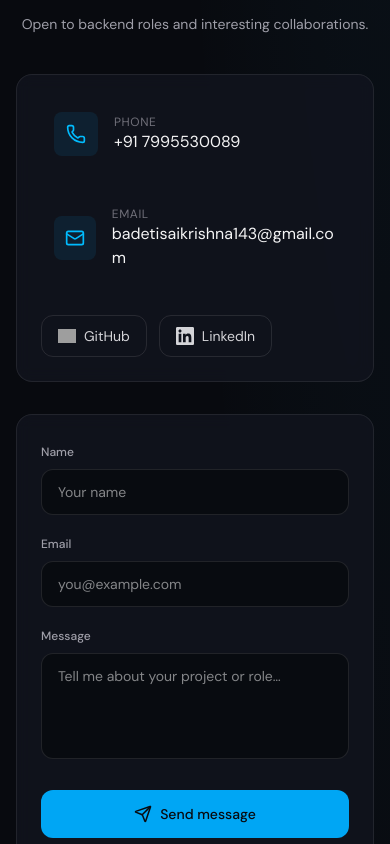
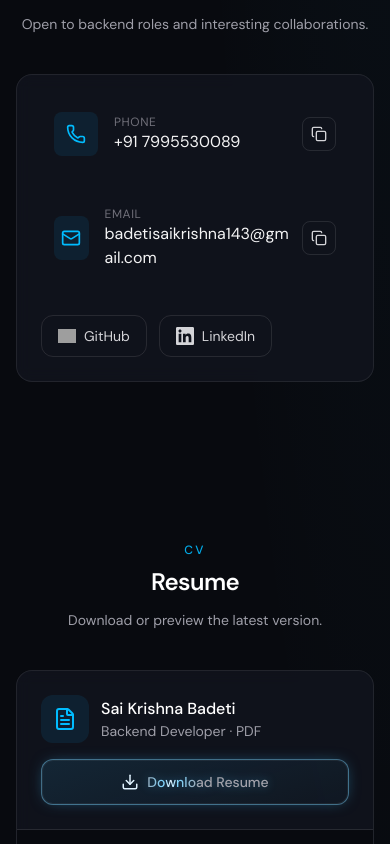
Before and after one commit to saikrishnabadeti/sai_krishna_portfolio, a React (Vite) app: page / in a window 390 px wide. Shown: the part 5720-6564 px from the top of the page. Built offline with nearby package versions, Linux system fonts and the light colour scheme; grey boxes are pictures that could not be loaded.

Commit message:
Refactor Contact component to implement clipboard copy functionality for phone and email

```diff
--- a/src/components/Contact.tsx
+++ b/src/components/Contact.tsx
@@ -1,27 +1,21 @@
-import { useState, type FormEvent } from 'react'
+import { useState } from 'react'
 import { motion } from 'framer-motion'
-import { Mail, Phone, Send } from 'lucide-react'
+import { Check, Copy, Mail, Phone } from 'lucide-react'
 import { GitHubIcon, LinkedInIcon } from './SocialIcons'
 import { SectionHeading } from './SectionHeading'
 import { PERSON } from '../data/content'
 
 export function Contact() {
-  const [sent, setSent] = useState(false)
+  const [copiedField, setCopiedField] = useState<'phone' | 'email' | null>(null)
 
-  function handleSubmit(e: FormEvent<HTMLFormElement>) {
-    e.preventDefault()
-    const form = e.currentTarget
-    const data = new FormData(form)
-    const name = String(data.get('name') ?? '')
-    const email = String(data.get('email') ?? '')
-    const message = String(data.get('message') ?? '')
-    const subject = encodeURIComponent('Portfolio contact')
-    const body = encodeURIComponent(
-      `Name: ${name}\nEmail: ${email}\n\n${message}`,
-    )
-    window.location.href = `mailto:${PERSON.email}?subject=${subject}&body=${body}`
-    setSent(true)
-    window.setTimeout(() => setSent(false), 4000)
+  async function copyValue(value: string, field: 'phone' | 'email') {
+    try {
+      await navigator.clipboard.writeText(value)
+      setCopiedField(field)
+      window.setTimeout(() => setCopiedField(null), 1400)
+    } catch {
+      // No-op fallback for older/blocked clipboard contexts.
+    }
   }
 
   return (
@@ -32,7 +26,7 @@ export function Contact() {
           title="Contact"
           subtitle="Open to backend roles and interesting collaborations."
         />
-        <div className="grid gap-8 lg:grid-cols-2">
+        <div className="mx-auto grid w-full max-w-3xl gap-8">
           <motion.div
             className="space-y-6 rounded-2xl border border-white/[0.08] bg-[#12151f]/80 p-6 backdrop-blur-sm md:p-8"
             initial={{ opacity: 0, x: -16 }}
@@ -40,9 +34,10 @@ export function Contact() {
             viewport={{ once: true, amount: 0.2 }}
             transition={{ duration: 0.45, ease: [0.22, 1, 0.36, 1] }}
           >
+            <div className="flex items-center justify-between gap-3 rounded-xl border border-transparent p-3 transition hover:border-white/10 hover:bg-white/[0.03]">
               <a
                 href={`tel:${PERSON.phone.replace(/\s/g, '')}`}
-              className="flex items-center gap-4 rounded-xl border border-transparent p-3 transition hover:border-white/10 hover:bg-white/[0.03]"
+                className="flex min-w-0 items-center gap-4"
               >
                 <span className="flex h-11 w-11 items-center justify-center rounded-lg bg-sky-500/10 text-sky-400">
                   <Phone size={20} />
@@ -54,10 +49,17 @@ export function Contact() {
                   <p className="text-zinc-100">{PERSON.phone}</p>
                 </div>
               </a>
-            <a
-              href={`mailto:${PERSON.email}`}
-              className="flex items-center gap-4 rounded-xl border border-transparent p-3 transition hover:border-white/10 hover:bg-white/[0.03]"
+              <button
+                type="button"
+                aria-label="Copy phone number"
+                className="rounded-lg border border-white/10 p-2 text-zinc-300 transition hover:border-sky-500/40 hover:text-sky-300"
+                onClick={() => copyValue(PERSON.phone, 'phone')}
               >
+                {copiedField === 'phone' ? <Check size={16} /> : <Copy size={16} />}
+              </button>
+            </div>
+            <div className="flex items-center justify-between gap-3 rounded-xl border border-transparent p-3 transition hover:border-white/10 hover:bg-white/[0.03]">
+              <a href={`mailto:${PERSON.email}`} className="flex min-w-0 items-center gap-4">
                 <span className="flex h-11 w-11 items-center justify-center rounded-lg bg-sky-500/10 text-sky-400">
                   <Mail size={20} />
                 </span>
@@ -68,6 +70,15 @@ export function Contact() {
                   <p className="break-all text-zinc-100">{PERSON.email}</p>
                 </div>
               </a>
+              <button
+                type="button"
+                aria-label="Copy email address"
+                className="rounded-lg border border-white/10 p-2 text-zinc-300 transition hover:border-sky-500/40 hover:text-sky-300"
+                onClick={() => copyValue(PERSON.email, 'email')}
+              >
+                {copiedField === 'email' ? <Check size={16} /> : <Copy size={16} />}
+              </button>
+            </div>
             <div className="flex gap-3 pt-2">
               <a
                 href={PERSON.github}
@@ -87,59 +98,6 @@ export function Contact() {
               </a>
             </div>
           </motion.div>
-
-          <motion.form
-            className="rounded-2xl border border-white/[0.08] bg-[#12151f]/80 p-6 backdrop-blur-sm md:p-8"
-            onSubmit={handleSubmit}
-            initial={{ opacity: 0, x: 16 }}
-            whileInView={{ opacity: 1, x: 0 }}
-            viewport={{ once: true, amount: 0.2 }}
-            transition={{ duration: 0.45, ease: [0.22, 1, 0.36, 1] }}
-          >
-            <label className="block">
-              <span className="text-xs font-medium text-zinc-400">Name</span>
-              <input
-                name="name"
-                required
-                className="mt-1.5 w-full rounded-xl border border-white/10 bg-[#080a0f]/80 px-4 py-3 text-sm text-white outline-none transition focus:border-sky-500/50 focus:ring-1 focus:ring-sky-500/30"
-                placeholder="Your name"
-              />
-            </label>
-            <label className="mt-4 block">
-              <span className="text-xs font-medium text-zinc-400">Email</span>
-              <input
-                name="email"
-                type="email"
-                required
-                className="mt-1.5 w-full rounded-xl border border-white/10 bg-[#080a0f]/80 px-4 py-3 text-sm text-white outline-none transition focus:border-sky-500/50 focus:ring-1 focus:ring-sky-500/30"
-                placeholder="you@example.com"
-              />
-            </label>
-            <label className="mt-4 block">
-              <span className="text-xs font-medium text-zinc-400">Message</span>
-              <textarea
-                name="message"
-                required
-                rows={4}
-                className="mt-1.5 w-full resize-none rounded-xl border border-white/10 bg-[#080a0f]/80 px-4 py-3 text-sm text-white outline-none transition focus:border-sky-500/50 focus:ring-1 focus:ring-sky-500/30"
-                placeholder="Tell me about your project or role…"
-              />
-            </label>
-            <motion.button
-              type="submit"
-              className="mt-6 inline-flex w-full items-center justify-center gap-2 rounded-xl bg-sky-500 py-3.5 text-sm font-medium text-[#080a0f] transition hover:bg-sky-400 md:w-auto md:px-8"
-              whileHover={{ scale: 1.02 }}
-              whileTap={{ scale: 0.98 }}
-            >
-              <Send size={18} />
-              Send message
-            </motion.button>
-            {sent ? (
-              <p className="mt-3 text-sm text-sky-400/90">
-                Opening your email client…
-              </p>
-            ) : null}
-          </motion.form>
         </div>
       </div>
     </section>
```
Lines whose indentation alone changed are shown as unchanged.
